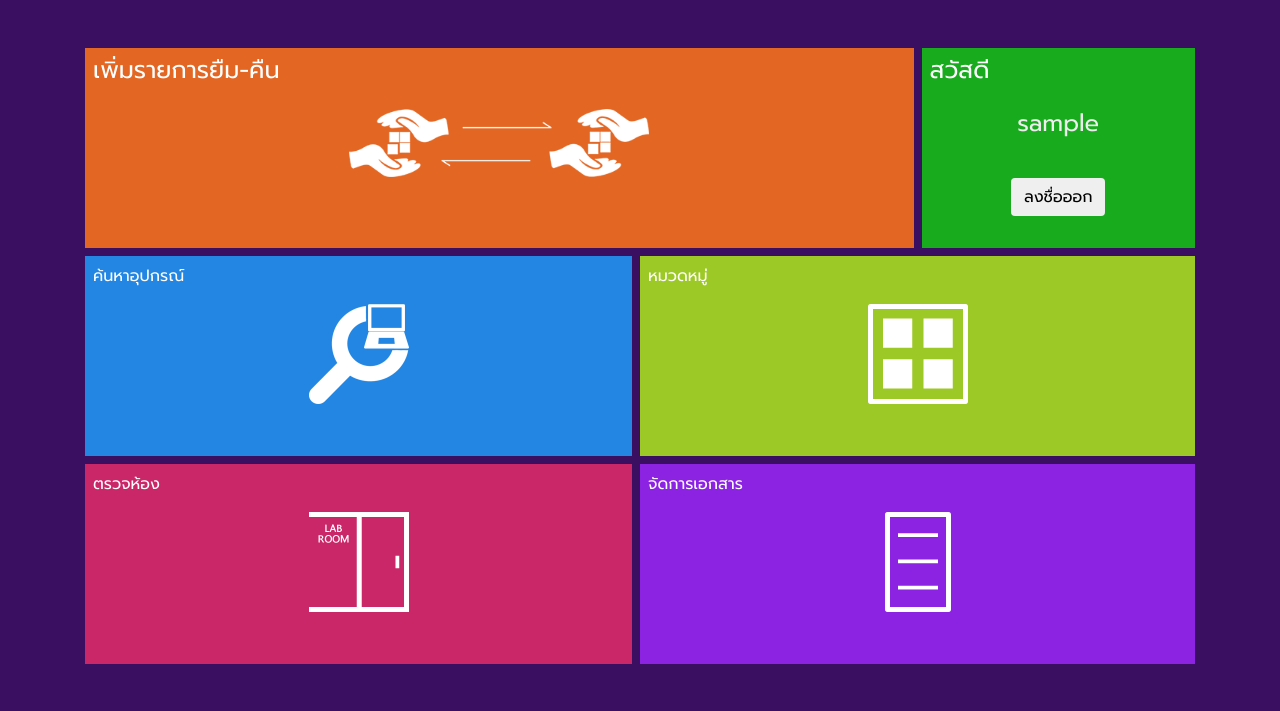
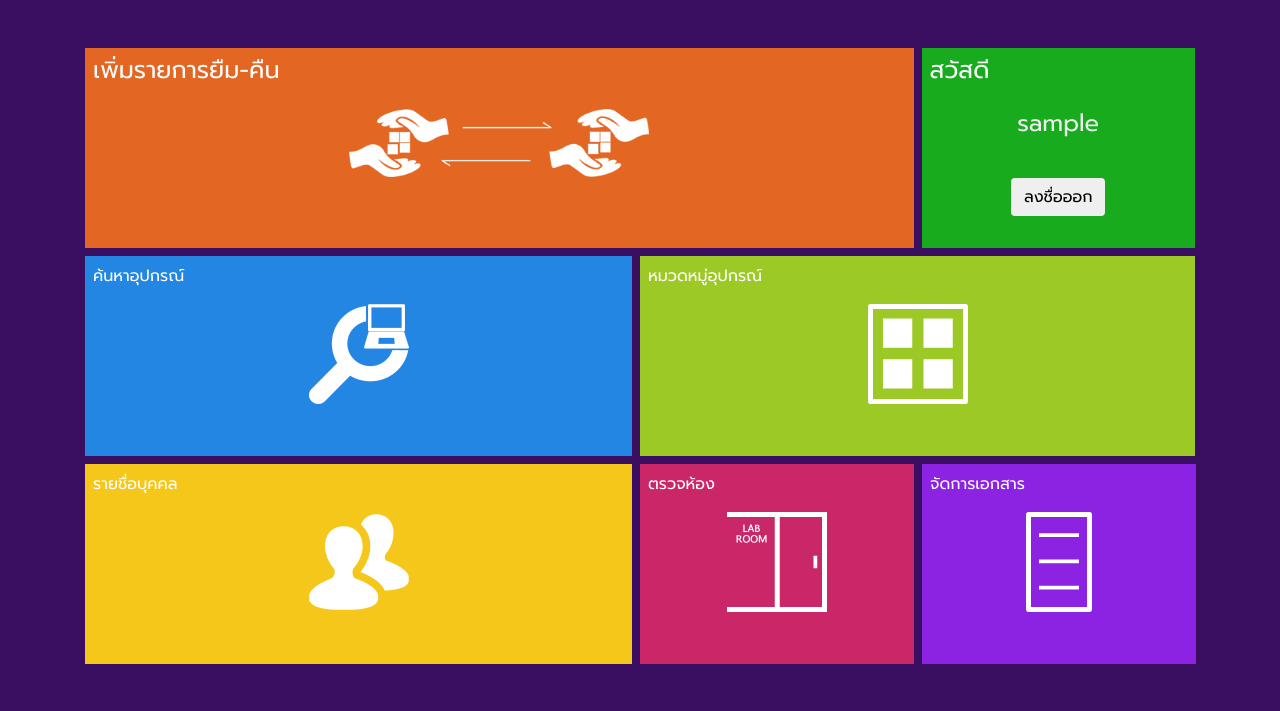
Before and after one commit to boom102155/python-work, a Flask app: template templates/index.html in a window 1280 px wide. Shown: the top 711 px of the page. Run offline with Flask 2, Linux system fonts and the light colour scheme; the template is opened without the code that fills it: most values are stand-ins (such as "Sample title", 1, 10 or a date in 2020); some libraries are stand-ins or nearby versions.

Commit message:
Update (1) 29/3/2561
Update (1) 29/3/2561

```diff
--- a/templates/index.html
+++ b/templates/index.html
@@ -92,13 +92,18 @@
         }
 
         .box5 {
+            background-color: #F5C71B;
+
+        }
+
+        .box6 {
             background-color: #C92767;
 
         }
 
-        .box6 {
+        .box7 {
             background-color: #8C23E3;
-            grid-column: 2/4;
+            /*grid-column: 2/4;*/
         }
 
 
@@ -118,7 +123,7 @@
 
 
 </head>
-<body style="background-color: #3A0E61;">
+<body style="background-color: #3A0E61; padding-bottom: 3rem;">
     <!-- <div class="preload">
         <img src="{{ url_for('static',filename="imgs/loading.gif")}}" width="130px" height="100px">
     </div> -->
@@ -169,21 +174,27 @@
                 </div>
                 <div class="box4 hvr-grow" style="cursor: pointer;" onclick="window.location='/category';">
                     <div style="text-align: left; padding-bottom: 1rem;">
-                        หมวดหมู่
+                        หมวดหมู่อุปกรณ์
                     </div>
                     <img src="{{ url_for('static',filename="imgs/newmenu3.png")}}" alt="หมวดหมู่" width="100" >
                 </div>
-                <div class="box5 hvr-grow" style="cursor: pointer;" onclick="window.location='/room';">
+                <div class="box5 hvr-grow" style="cursor: pointer;" onclick="window.location='/person';">
+                    <div style="text-align: left; padding-bottom: 1rem;">
+                        รายชื่อบุคคล
+                    </div>
+                    <img src="{{ url_for('static',filename="imgs/newmenu4.png")}}" alt="บุคคล" width="100" >
+                </div>
+                <div class="box6 hvr-grow" style="cursor: pointer;" onclick="window.location='/room';">
                     <div style="text-align: left; padding-bottom: 1rem;">
                         ตรวจห้อง
                     </div>
-                    <img src="{{ url_for('static',filename="imgs/newmenu4.png")}}" alt="ตรวจห้อง" width="100" >
+                    <img src="{{ url_for('static',filename="imgs/newmenu5.png")}}" alt="ตรวจห้อง" width="100" >
                 </div>
-                <div class="box6 hvr-grow" style="cursor: pointer;" onclick="window.location='/preport';">
+                <div class="box7 hvr-grow" style="cursor: pointer;" onclick="window.location='/preport';">
                     <div style="text-align: left; padding-bottom: 1rem;">
                         จัดการเอกสาร
                     </div>
-                    <img src="{{ url_for('static',filename="imgs/newmenu5.png")}}" alt="จัดการเอกสาร" width="100" >
+                    <img src="{{ url_for('static',filename="imgs/newmenu6.png")}}" alt="จัดการเอกสาร" width="100" >
                 </div>
             </div>
         </div>
```
Also changed, not shown: static/imgs/newmenu4.png, static/imgs/newmenu5.png, static/imgs/newmenu6.png (added).
